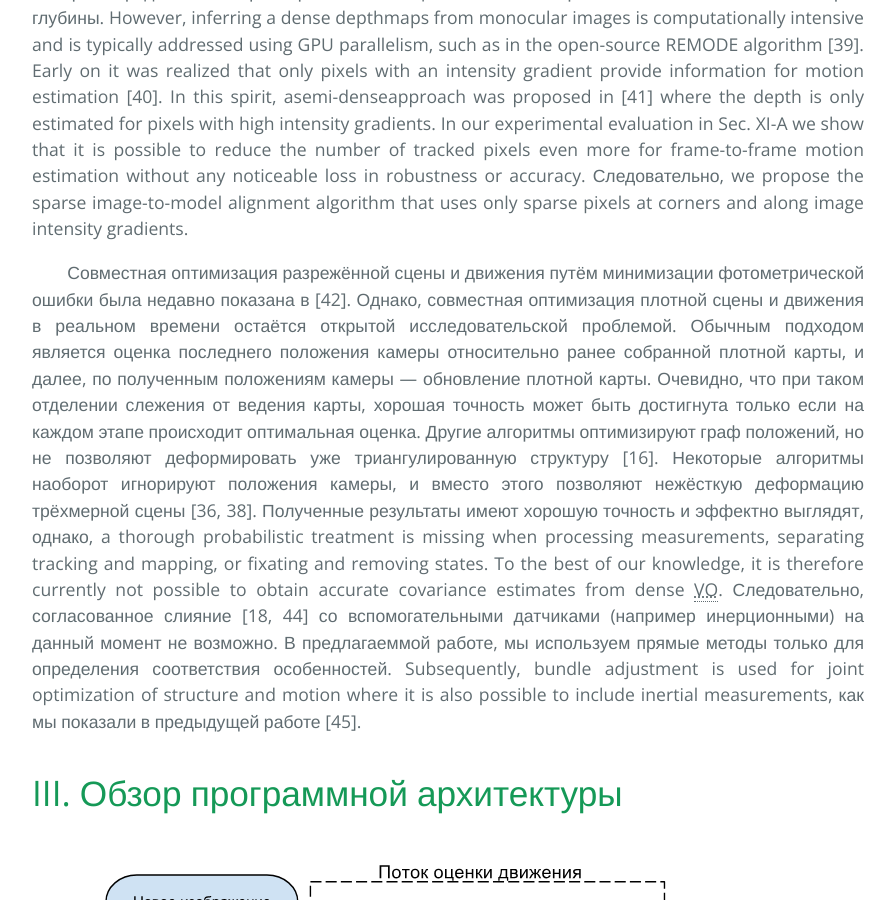
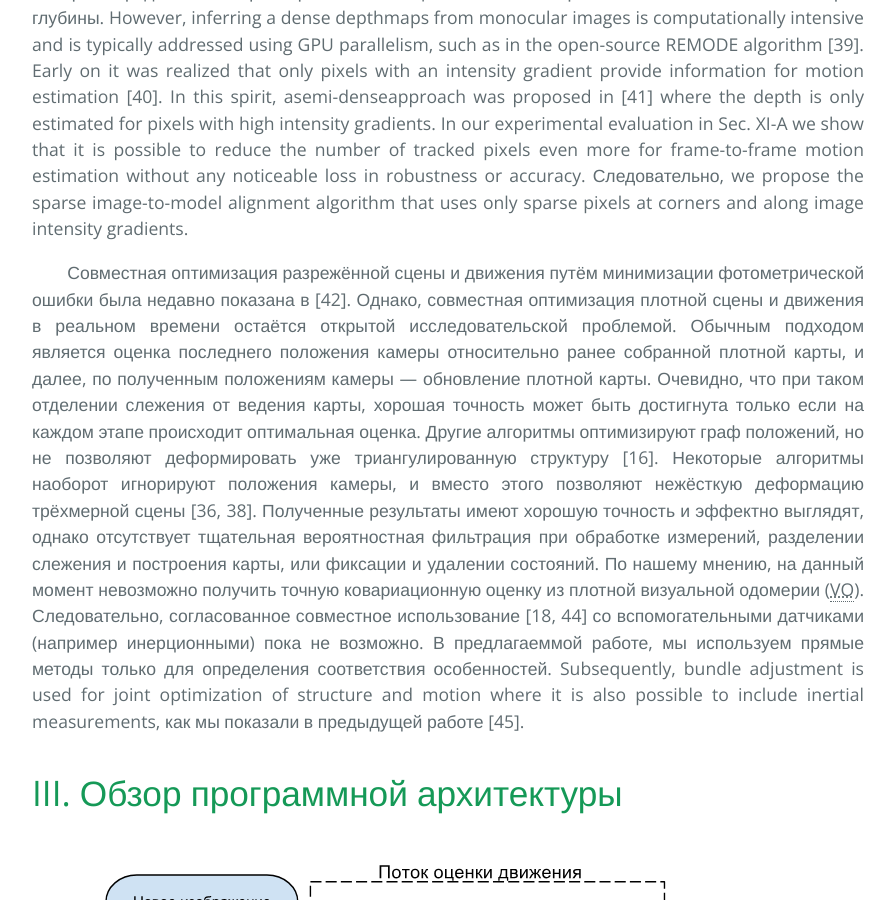
Before and after one commit to i-v-s/slam, a Jekyll site: the page built from svo2.md, in a window 1280 px wide and 900 px high, scrolled down 4825 px. Shown: the whole window, without its empty margins (192-1087 px from the left). Built offline with Jekyll 4.4.1, drawn with Linux system fonts in a browser that asks for light colours; our own code applies the rules of GitHub Pages for plain Markdown files; formulas are drawn with MathJax 3.

Commit message:
Updated svo2.md

```diff
--- a/svo2.md
+++ b/svo2.md
@@ -233,13 +233,14 @@ pixels at corners and along image intensity gradients.
 структуру [16]. Некоторые алгоритмы наоборот игнорируют
 положения камеры, и вместо этого позволяют нежёсткую деформацию
 трёхмерной сцены [36, 38]. Полученные результаты имеют хорошую точность и
-эффектно выглядят, однако, a thorough probabilistic treatment
-is missing when processing measurements, separating tracking
-and mapping, or fixating and removing states. To the best of
-our knowledge, it is therefore currently not possible to obtain
-accurate covariance estimates from dense VO. Следовательно,
-согласованное слияние [18, 44] со вспомогательными датчиками (например
-инерционными) на данный момент не возможно. В предлагаеммой работе, мы
+эффектно выглядят, однако отсутствует тщательная вероятностная фильтрация
+при обработке измерений, разделении слежения и
+построения карты, или фиксации и удалении состояний. По нашему
+мнению, на данный момент невозможно получить
+точную ковариационную оценку из плотной визуальной одомерии (VO).
+Следовательно, согласованное совместное использование [18, 44]
+со вспомогательными датчиками (например инерционными) пока не возможно.
+В предлагаеммой работе, мы
 используем прямые методы только для определения соответствия особенностей.
 Subsequently, bundle adjustment is used for joint optimization
 of structure and motion where it is also possible to include
```
